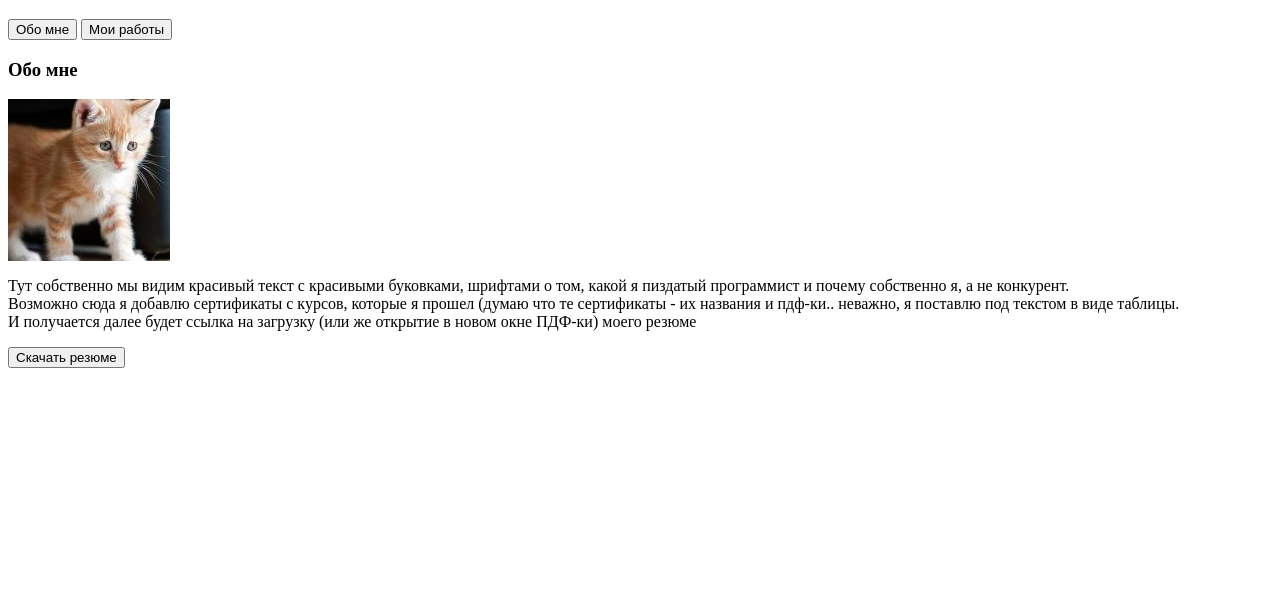
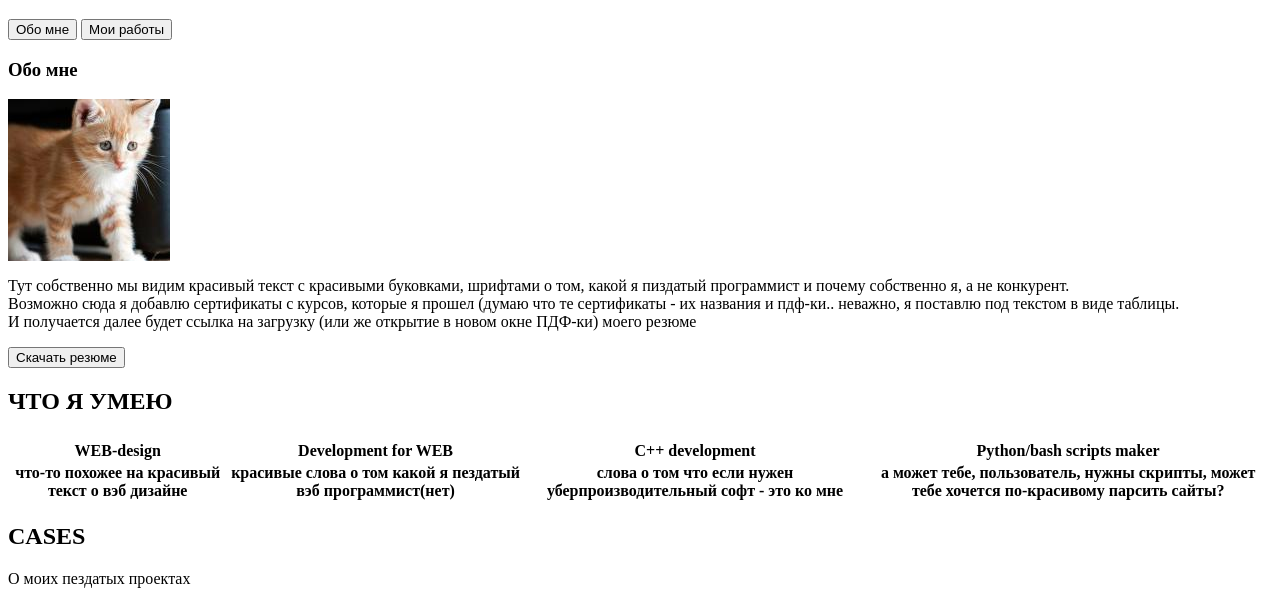
Before and after one commit to glebke/glebke.github.io, a plain HTML site: page src/index.html in a window 1280 px wide. Shown: the part 287-883 px from the top of the page. Before the commit the page ends 800 px from the top, so only its background shows below. Drawn offline with Linux system fonts and the light colour scheme.

Commit message:
more data into site
uploaded code of my site, but not full

```diff
--- a/src/index.html
+++ b/src/index.html
@@ -60,4 +60,35 @@
 
 
     </div>
+
+    <div class="what_can_i_do">
+        <h2>ЧТО Я УМЕЮ</h2>
+        <table>
+            <tr>
+                <th><img src=""></th>
+                <th><img src=""></th>
+                <th><img src=""></th>
+                <th><img src=""></th>
+            </tr>
+            <tr>
+                <th>WEB-design</th>
+                <th>Development for WEB</th>
+                <th>C++ development</th>
+                <th>Python/bash scripts maker</th>
+            </tr>
+            <tr>
+                <th>что-то похожее на красивый текст о вэб дизайне</th>
+                <th>красивые слова о том какой я пездатый вэб программист(нет)</th>
+                <th>слова о том что если нужен уберпроизводительный софт - это ко мне</th>
+                <th>а может тебе, пользователь, нужны скрипты, может тебе хочется по-красивому парсить сайты?</th>
+            </tr>
+        </table>
+
+    </div>
+
+    <div class="my_projects">
+        <h2>CASES</h2>
+        <span>О моих пездатых проектах</span>
+
+    </div>
 </body>
```
